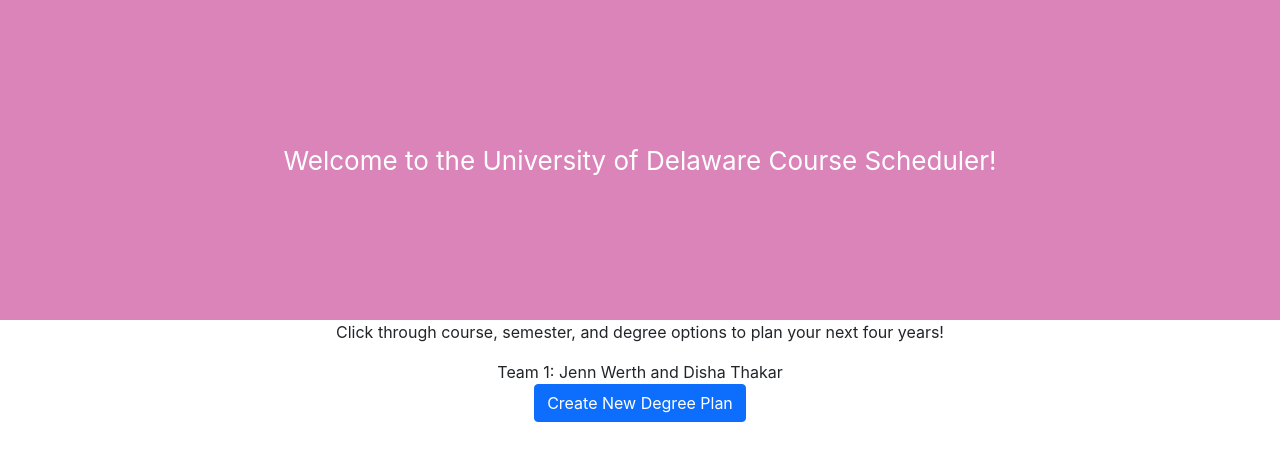
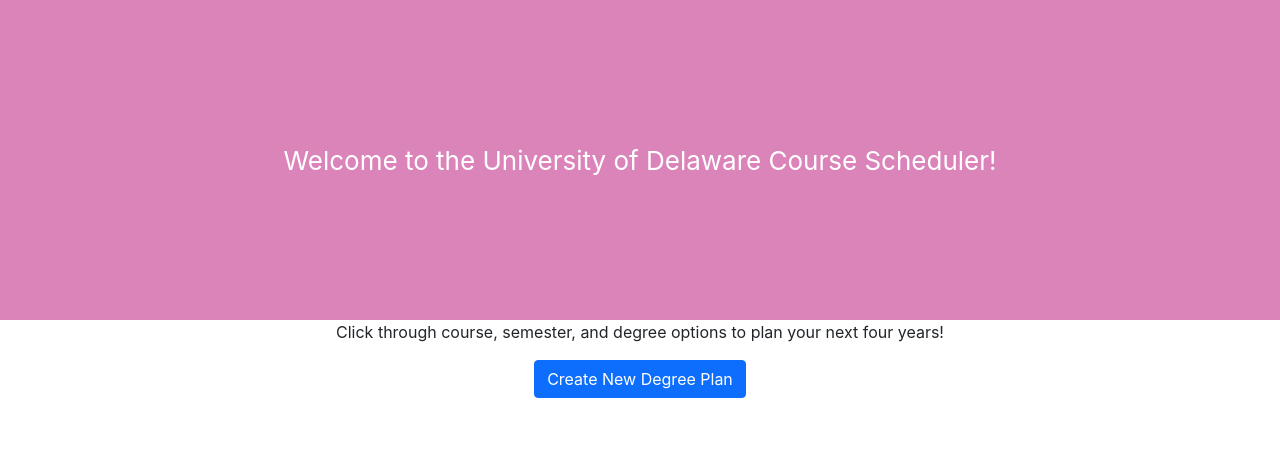
Before and after one commit to UD-CISC275-S22/cis-scheduler-team-1, a React (Create React App) app: page / in a window 1280 px wide. Shown: the top 460 px of the page. Built offline with nearby package versions, Linux system fonts and the light colour scheme.

Commit message:
Quick fix on homepage

```diff
--- a/src/App.tsx
+++ b/src/App.tsx
@@ -45,7 +45,6 @@
                 Click through course, semester, and degree options to plan your
                 next four years!
             </p>
-            Team 1: Jenn Werth and Disha Thakar
             <div>
                 <div>
                     {plans.map((plan: degreeplan) => (
```
